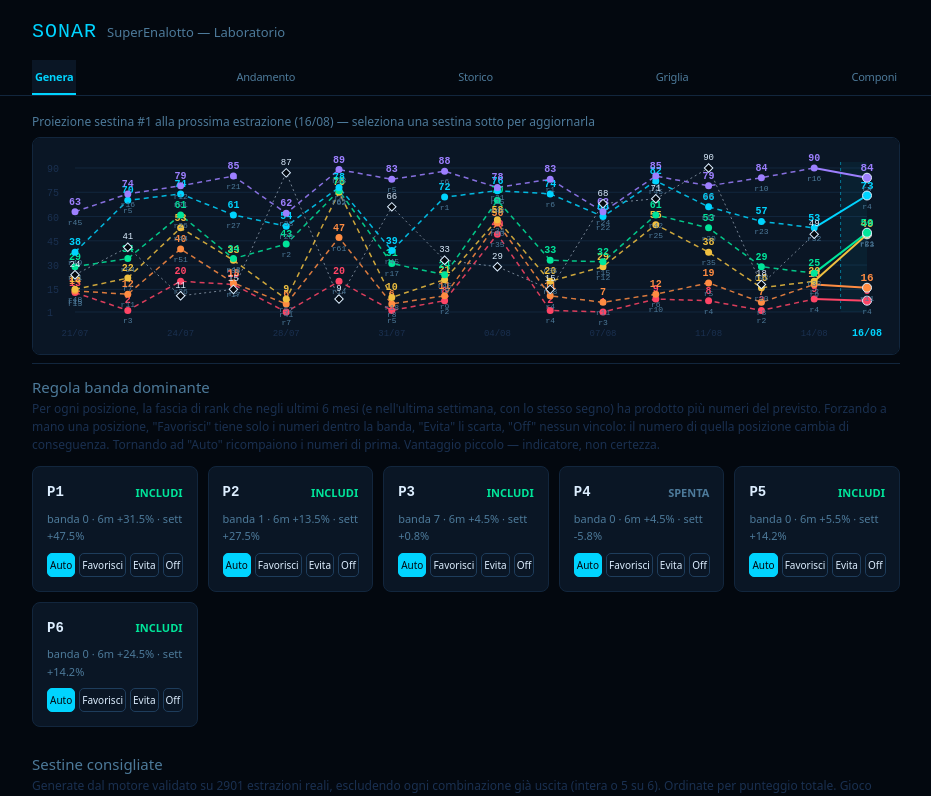
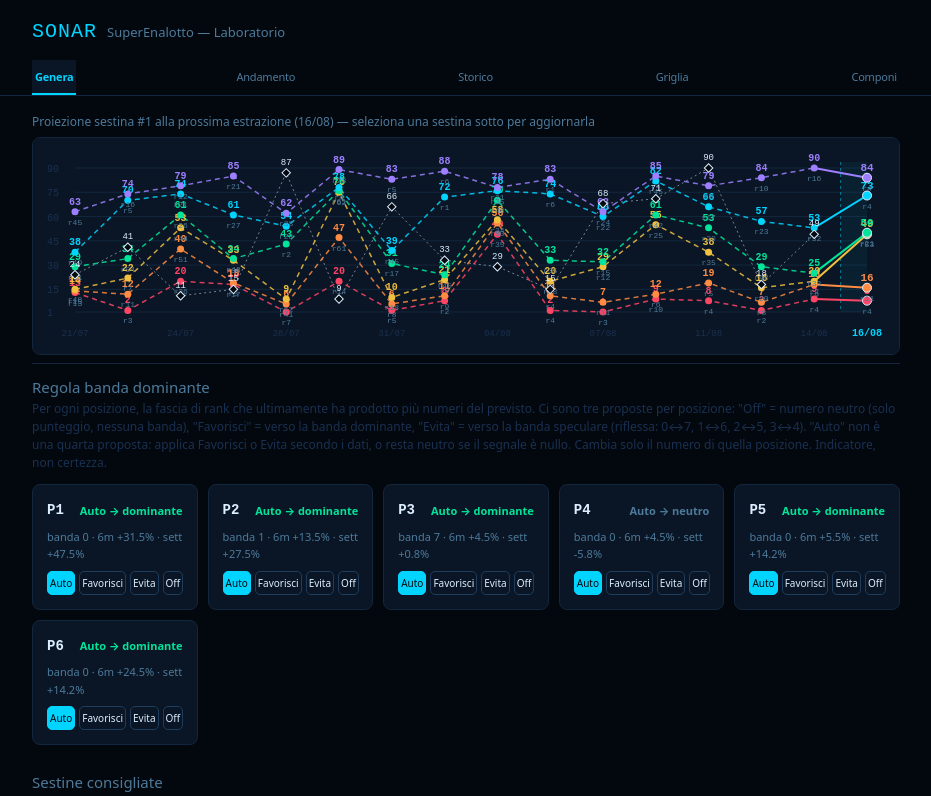
Before and after one commit to jamesnuvola/Superenalotto, a React (Vite) app: page / in a window 1280 px wide. Shown: the top 796 px of the page, without its empty margins (174-1105 px from the left). Built offline with nearby package versions, Linux system fonts and the light colour scheme.

Commit message:
Add files via upload

```diff
--- a/src/components/Genera.jsx
+++ b/src/components/Genera.jsx
@@ -29,27 +29,24 @@ export default function Genera({ draws }) {
   const [override, setOverride] = useState({})
   const [selectedIdx, setSelectedIdx] = useState(0)
 
-  const statiEffettivi = useMemo(
+  // Stato RISOLTO per posizione: se hai forzato a mano usa quello, altrimenti
+  // la direzione rilevata dai dati (Auto). È lo stesso oggetto per tutti gli
+  // stati — Auto non è un caso a parte, sceglie solo quale dei tre applicare.
+  const statiRisolti = useMemo(
     () => statiAuto.map((s, p) => {
       const ov = override[p]
-      return ov && ov !== 'AUTO'
-        ? { ...s, stato: ov, manuale: true }   // forzato a mano → sostituzione locale del numero
-        : { ...s, manuale: false }              // Auto → sestina di base invariata
+      return ov && ov !== 'AUTO' ? { ...s, stato: ov } : s
     }),
     [statiAuto, override]
   )
 
-  // Base stabile: generata sempre con gli stati AUTO (non cambia coi toggle),
-  // così i toggle manuali agiscono solo come sostituzione locale, non rigenerano tutto.
-  const statiAutoNeutral = useMemo(() => statiAuto.map(s => ({ ...s, manuale: false })), [statiAuto])
+  // Base NEUTRA: solo punteggio, nessun effetto banda. Da qui applicaOverride
+  // sostituisce i numeri secondo lo stato risolto (Spenta = resta il neutro).
   const rankedPerPos = useMemo(() => [0, 1, 2, 3, 4, 5].map(p => rankedCandidates(draws, p)), [draws])
-  const topBase = useMemo(
-    () => generateTopSestine(draws, 10, { statiBandaDominante: statiAutoNeutral }),
-    [draws, statiAutoNeutral]
-  )
+  const topBase = useMemo(() => generateTopSestine(draws, 10), [draws])
   const topSestine = useMemo(
-    () => topBase.map(s => applicaOverride(rankedPerPos, s, statiEffettivi)),
-    [topBase, rankedPerPos, statiEffettivi]
+    () => topBase.map(s => applicaOverride(rankedPerPos, s, statiRisolti)),
+    [topBase, rankedPerPos, statiRisolti]
   )
   const recent = useMemo(() => computeRecentWithRank(draws), [draws])
   const sel = topSestine[Math.min(selectedIdx, topSestine.length - 1)]
@@ -78,21 +75,24 @@ export default function Genera({ draws }) {
       <section style={styles.section}>
         <h2 style={styles.h2}>Regola banda dominante</h2>
         <p style={styles.caption}>
-          Per ogni posizione, la fascia di rank che negli ultimi 6 mesi (e nell'ultima settimana, con
-          lo stesso segno) ha prodotto più numeri del previsto. Forzando a mano una posizione,
-          "Favorisci" tiene solo i numeri dentro la banda, "Evita" li scarta, "Off" nessun vincolo:
-          il numero di quella posizione cambia di conseguenza. Tornando ad "Auto" ricompaiono i numeri
-          di prima. Vantaggio piccolo — indicatore, non certezza.
+          Per ogni posizione, la fascia di rank che ultimamente ha prodotto più numeri del previsto.
+          Ci sono tre proposte per posizione: "Off" = numero neutro (solo punteggio, nessuna banda),
+          "Favorisci" = verso la banda dominante, "Evita" = verso la banda speculare (riflessa: 0↔7,
+          1↔6, 2↔5, 3↔4). "Auto" non è una quarta proposta: applica Favorisci o Evita secondo i dati,
+          o resta neutro se il segnale è nullo. Cambia solo il numero di quella posizione. Indicatore, non certezza.
         </p>
         <div style={{ display: 'grid', gridTemplateColumns: 'repeat(auto-fill, minmax(150px, 1fr))', gap: 10 }}>
           {POSITION_LABELS.map((label, p) => {
-            const s = statiEffettivi[p]
+            const s = statiRisolti[p]
             const cur = override[p] || 'AUTO'
+            const etichettaStato = s.stato === 'INCLUDI' ? 'dominante' : s.stato === 'ESCLUDI' ? 'speculare' : 'neutro'
             return (
               <div key={label} style={styles.card}>
                 <div style={{ display: 'flex', justifyContent: 'space-between', alignItems: 'center', marginBottom: 6 }}>
                   <strong style={{ fontFamily: MONO, color: v.text }}>{label}</strong>
-                  <span style={{ fontSize: 11, fontWeight: 700, color: statoColor[s.stato] }}>{s.stato}</span>
+                  <span style={{ fontSize: 11, fontWeight: 700, color: statoColor[s.stato] }}>
+                    {cur === 'AUTO' ? `Auto → ${etichettaStato}` : etichettaStato}
+                  </span>
                 </div>
                 <div style={{ fontSize: 11, color: v.muted, marginBottom: 8 }}>
                   banda {s.banda} · 6m {s.v6 > 0 ? '+' : ''}{s.v6}% · sett {s.vSettPrec > 0 ? '+' : ''}{s.vSettPrec}%
```
